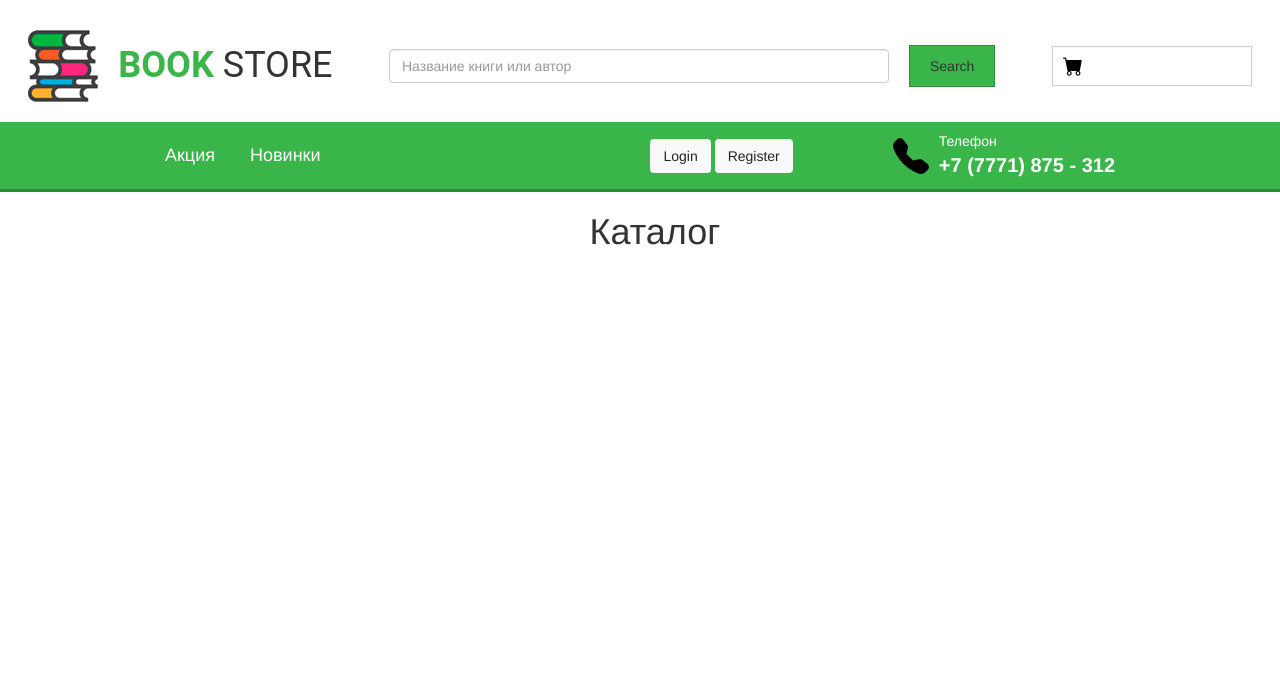
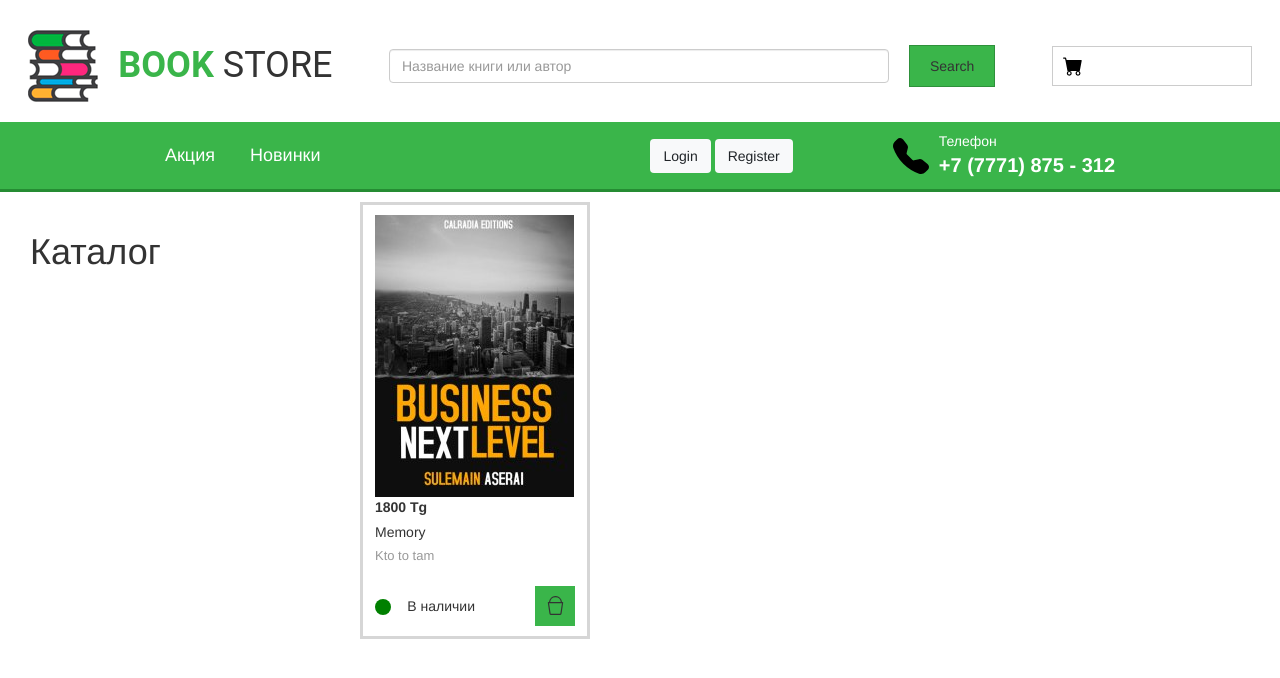
Before and after one commit to YerkanatSultanov/BackendFinalProject, a Django app: page /category/1/ in a window 1280 px wide. Shown: the top 678 px of the page. Run offline with Django 4.2, Linux system fonts and the light colour scheme; data that the repository does not hold is empty; some libraries are stand-ins or nearby versions.

Commit message:
catalog front

```diff
--- a/reviews/static/reviews/product.css
+++ b/reviews/static/reviews/product.css
@@ -1,11 +1,12 @@
 
 .borders {
-    border: 1px solid rgb(173, 173, 173, 0.5);
+    border: 3px solid rgb(173, 173, 173, 0.5);
     /*border-radius: 5%;*/
     /*border-shadow: 1px 1px 1px 1px rgb(173,173,173);*/
     width: 230px;
     display: flex;
     justify-content: center;
+    margin: 10px;
 }
 
 .product {
--- a/reviews/templates/reviews/category_all_books.html
+++ b/reviews/templates/reviews/category_all_books.html
@@ -1,17 +1,59 @@
 {% extends 'base.html' %}
+{% load static %}
 
-{%  block content %}
+{% block content %}
+    <link rel="stylesheet" href="{% static 'reviews/product.css' %}">
+    <div class="main-catalog">
         <div class="catalog">
             <div class="catalog-text"><h1>Каталог</h1></div>
             {% for category in categories %}
-        <hr align="center" width="300" size="2" color="#ff0000"/>
+                <hr align="left" width="300" size="2" color="#ff0000"/>
                 {% if category.pk == cat_selected %}
                     <div class="catalog-content"><a style="color: greenyellow">{{ category.category }}</a></div>
-            <h1>{{ category }}</h1>
                 {% else %}
                     <div class="catalog-content"><a href="{{ category.get_absolute_url }}">{{ category.category }}</a>
                     </div>
                 {% endif %}
             {% endfor %}
         </div>
+        <div class="main-content">
+            {% for category in categories %}
+                {% if category.pk == cat_selected %}
+                    <h1 class="catalog-content-text">{{ category.category }}</h1>
+                {% endif %}
+            {% endfor %}
+            <div class="books-place">
+                <div class="borders">
+                    <div class="product">
+                        <div class="bookCover">
+                            <img src="{% static 'reviews/img.png' %}"
+                                 alt="cover">
+                        </div>
+                        <div class="price">1800 Tg</div>
+                        <div class="bookName">Memory</div>
+                        <div class="author">Kto to tam</div>
+                        <div class="description">
+                            <div class="available">
+                                <div class="dot">
+                                    <svg xmlns="http://www.w3.org/2000/svg" width="16" height="16" fill="currentColor"
+                                         color="green"
+                                         class="bi bi-circle-fill" viewBox="0 0 16 16">
+                                        <circle cx="8" cy="8" r="8"/>
+                                    </svg>
+                                </div>
+                                <div class="text">В наличии</div>
+                            </div>
+                            <div class="bucket">
+                                <svg xmlns="http://www.w3.org/2000/svg" width="19" height="19" fill="currentColor"
+                                     class="bi bi-bucket"
+                                     viewBox="0 0 16 16">
+                                    <path d="M2.522 5H2a.5.5 0 0 0-.494.574l1.372 9.149A1.5 1.5 0 0 0 4.36 16h7.278a1.5 1.5 0 0 0 1.483-1.277l1.373-9.149A.5.5 0 0 0 14 5h-.522A5.5 5.5 0 0 0 2.522 5zm1.005 0a4.5 4.5 0 0 1 8.945 0H3.527zm9.892 1-1.286 8.574a.5.5 0 0 1-.494.426H4.36a.5.5 0 0 1-.494-.426L2.58 6h10.838z"/>
+                                </svg>
+                            </div>
+                        </div>
+                    </div>
+                </div>
+            </div>
+        </div>
+    </div>
 {% endblock %}
--- a/static/main.css
+++ b/static/main1.css
@@ -80,6 +80,11 @@ body {
     margin-left: 10px;
 }
 
+.main-catalog{
+    display: flex;
+
+}
+
 .content {
     display: flex;
     background-color: #f1f1f1;
@@ -88,11 +93,22 @@ body {
 .catalog {
     margin-top: 20px;
     margin-left: 30px;
+    display: flex;
+    flex-direction: column;
+    /*justify-content: center;*/
+    align-content: center;
+    justify-items: center;
+    width: 25%;
+}
+
+.catalog-content-text{
+    /*margin-right: 250px;*/
 }
 
 .catalog-content {
     margin-top: 5px;
     font-size: 20px;
+    width: 100px;
 }
 
 .catalog-content:hover {
@@ -101,7 +117,24 @@ body {
 
 .catalog-text {
     margin-bottom: 40px;
+    width: 110px;
 }
+
+.main-content{
+    display: flex;
+    flex-direction: column;
+    justify-items: center;
+    align-items: flex-start;
+    width: auto;
+}
+
+.books-place{
+   display: flex;
+    justify-content: flex-start;
+    flex-wrap: wrap;
+    width: auto;
+}
+
 
 .container1 {
     max-width: 1200px;
--- a/templates/base.html
+++ b/templates/base.html
@@ -4,7 +4,7 @@
 <head>
     <meta charset="UTF-8">
     <title>Книжный магазин - BookStore</title>
-    <link rel="stylesheet" href="{% static 'main.css' %}">
+    <link rel="stylesheet" href="{% static 'main1.css' %}">
     <link rel="stylesheet" href="https://cdn.jsdelivr.net/npm/bootstrap@4.3.1/dist/css/bootstrap.min.css"
           integrity="sha384-ggOyR0iXCbMQv3Xipma34MD+dH/1fQ784/j6cY/iJTQUOhcWr7x9JvoRxT2MZw1T" crossorigin="anonymous">
     <link rel='stylesheet' href='https://maxcdn.bootstrapcdn.com/bootstrap/3.3.4/css/bootstrap.min.css'>
```
Lines whose indentation alone changed are shown as unchanged.
